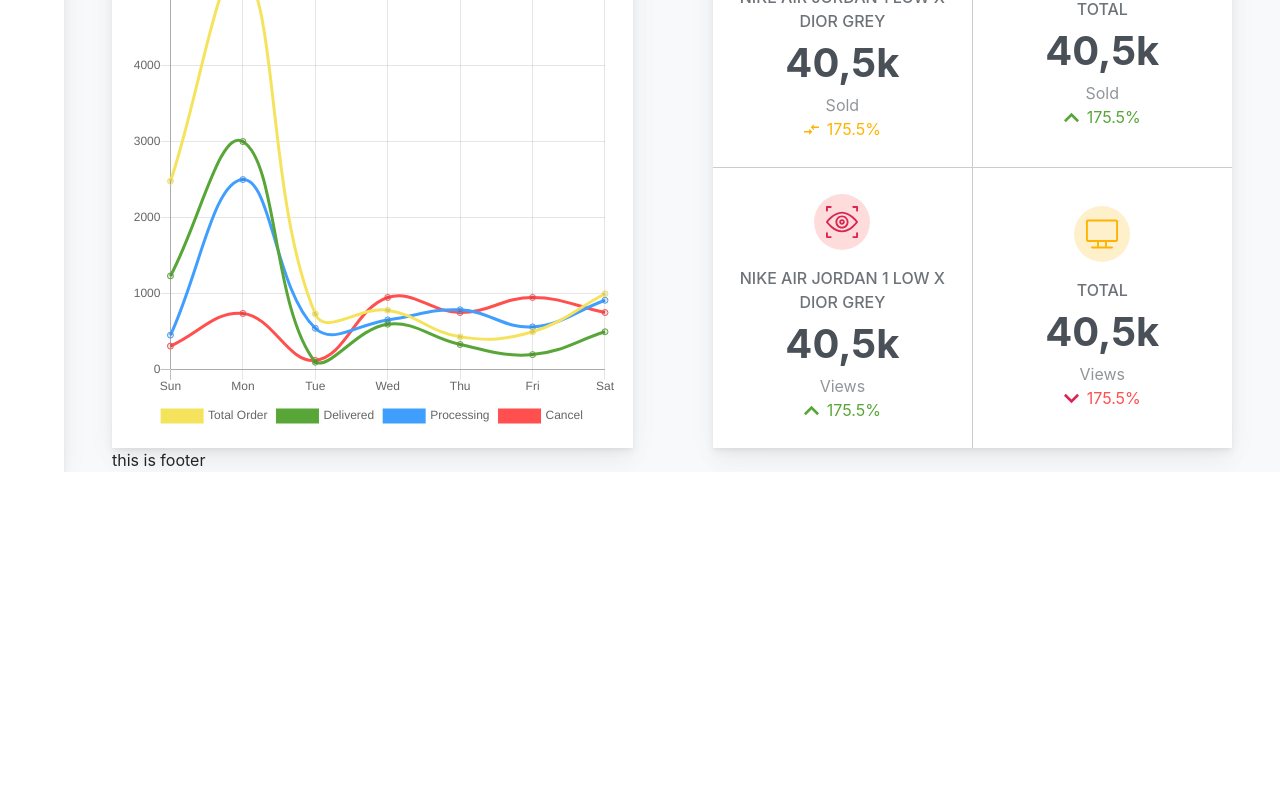
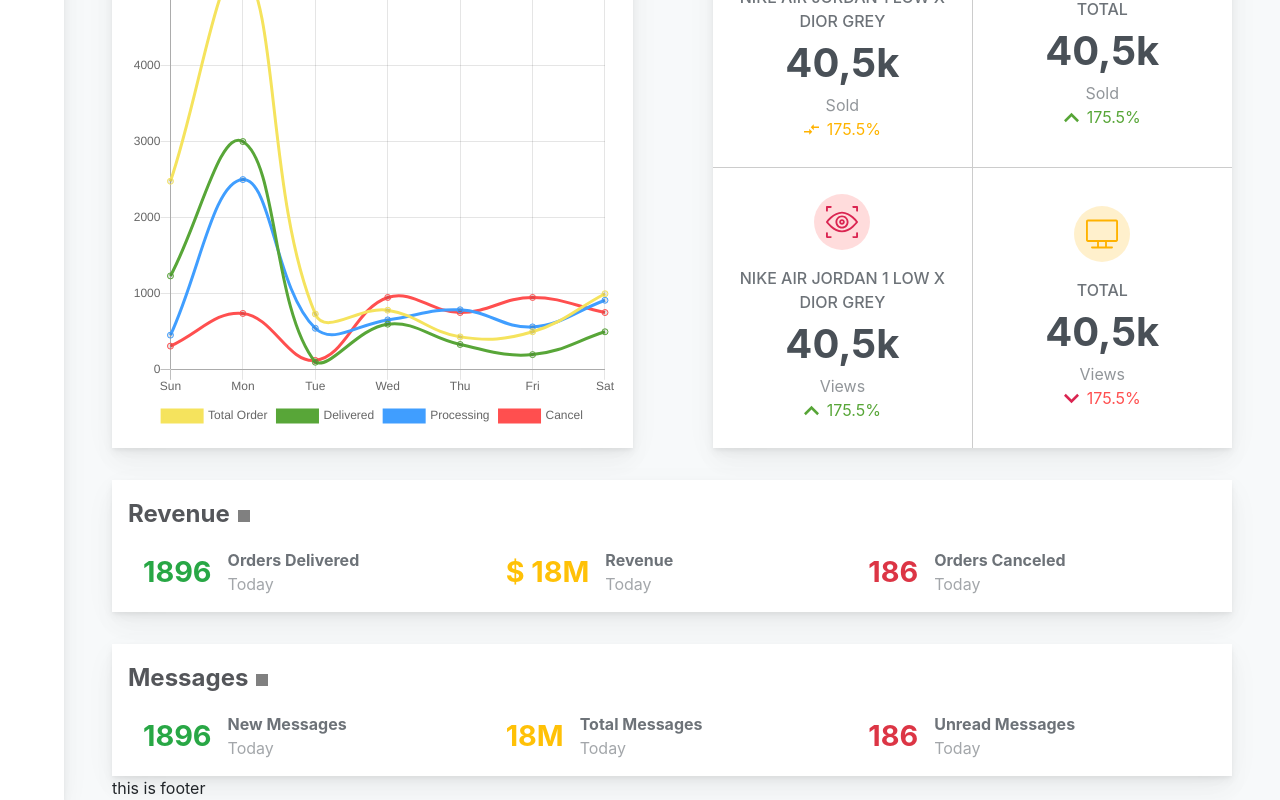
Before and after one commit to hainguyen0910/shoes-shop-admin, a React app: page / in a window 1280 px wide. Shown: the part 520-1320 px from the top of the page. Before the commit the page ends 992 px from the top, so only its background shows below. Built offline with nearby package versions, Linux system fonts and the light colour scheme; grey boxes are pictures that could not be loaded.

Commit message:
simple card

```diff
--- a/src/components/Overview/index.jsx
+++ b/src/components/Overview/index.jsx
@@ -8,6 +8,7 @@
 import PageTitle from 'Components/PageTitle';
 import Tooltip from 'Components/Tooltip';
 import CardOverview from 'Components/CardOverview';
+import SimpleCard from 'Components/SimpleCard';
 import React from 'react';
 import Select from 'react-select';
 
@@ -50,9 +51,11 @@
 };
 
 const optionsSelect = [
+  { value: 'today', label: 'Today' },
   { value: 'week', label: 'Week' },
   { value: 'month', label: 'Month' },
   { value: 'year', label: 'Year' },
+  { value: 'all', label: 'All' },
 ];
 
 function index() {
@@ -189,6 +192,68 @@
           </div>
         </div>
       </div>
+      <div className="card-revenue d-flex flex-column">
+        <span className="title-chart-overview d-flex align-items-center mb-3">
+          <span className="mr-2 title-chart-order">Revenue</span>
+          <Tooltip
+            content="This is a descriptive of revenue's shop is today."
+            position="right"
+          >
+            <img src={aboutIcon} alt="" className="order-about-icon" />
+          </Tooltip>
+        </span>
+        <div className="d-flex">
+          <SimpleCard
+            title="Orders Delivered"
+            subtitle="Today"
+            stat={1896}
+            color="success"
+          />
+          <SimpleCard
+            title="Revenue"
+            subtitle="Today"
+            stat="$ 18M"
+            color="warning"
+          />
+          <SimpleCard
+            title="Orders Canceled "
+            subtitle="Today"
+            stat={186}
+            color="danger"
+          />
+        </div>
+      </div>
+      <div className="card-revenue d-flex flex-column">
+        <span className="title-chart-overview d-flex align-items-center mb-3">
+          <span className="mr-2 title-chart-order">Messages</span>
+          <Tooltip
+            content="This is a descriptive of messages and its status by week, month or year."
+            position="right"
+          >
+            <img src={aboutIcon} alt="" className="order-about-icon" />
+          </Tooltip>
+        </span>
+        <div className="d-flex">
+          <SimpleCard
+            title="New Messages"
+            subtitle="Today"
+            stat={1896}
+            color="success"
+          />
+          <SimpleCard
+            title="Total Messages"
+            subtitle="Today"
+            stat="18M"
+            color="warning"
+          />
+          <SimpleCard
+            title="Unread Messages"
+            subtitle="Today"
+            stat={186}
+            color="danger"
+          />
+        </div>
+      </div>
     </div>
   );
 }
--- a/src/components/Overview/style.scss
+++ b/src/components/Overview/style.scss
@@ -54,3 +54,12 @@
 .product-overview {
   padding: 1rem !important;
 }
+.card-revenue {
+  padding: 1rem !important;
+  margin-top: 2rem;
+  background-color: $white-color;
+  box-shadow: 0 0.46875rem 2.1875rem rgba(4, 9, 20, 0.03),
+    0 0.9375rem 1.40625rem rgba(4, 9, 20, 0.03),
+    0 0.25rem 0.53125rem rgba(4, 9, 20, 0.05),
+    0 0.125rem 0.1875rem rgba(4, 9, 20, 0.03);
+}
--- a/src/components/Sidebar/index.jsx
+++ b/src/components/Sidebar/index.jsx
@@ -9,7 +9,7 @@
   const renderMenu = (_menu) => {
     let xhtml = null;
     xhtml = _menu.map((item, index1) => (
-      <Tooltip key={index1} content="hello" position="bottom">
+      <Tooltip key={index1} content="hello" position="right">
         <NavLink
           className="menu-item d-flex align-items-center p-1 mt-2 btn 123"
           activeClassName="active"
--- /dev/null
+++ b/src/components/SimpleCard/index.jsx
@@ -0,0 +1,23 @@
+import React from 'react';
+import './style.scss';
+
+function index(props) {
+  const { title, subtitle, stat, color } = props;
+  return (
+    <div className="col-md-6 col-xl-4">
+      <div className="widget-content">
+        <div className="widget-content-wrapper d-flex align-items-center position-relative">
+          <div className="widget-content-right ml-0 mr-3">
+            <div className={`widget-numbers text-${color}`}>{stat}</div>
+          </div>
+          <div className="widget-content-left">
+            <div className="widget-heading">{title}</div>
+            <div className="widget-subheading">{subtitle}</div>
+          </div>
+        </div>
+      </div>
+    </div>
+  );
+}
+
+export default index;
--- /dev/null
+++ b/src/components/SimpleCard/style.scss
@@ -0,0 +1,21 @@
+@import 'assets/styles/helpers/variables';
+
+.widget-content {
+  .widget-numbers {
+    font-weight: bold;
+    font-size: 1.8rem;
+    display: block;
+  }
+
+  .widget-content-left {
+    .widget-heading {
+      color: $text-color-1;
+      opacity: 0.8;
+      font-weight: bold;
+    }
+    .widget-subheading {
+      color: $text-color-1;
+      opacity: 0.5;
+    }
+  }
+}
```
